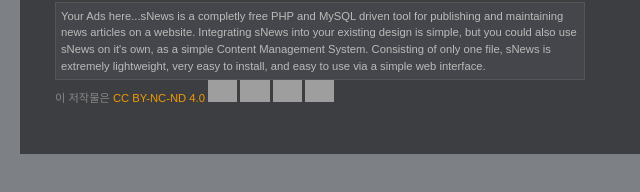
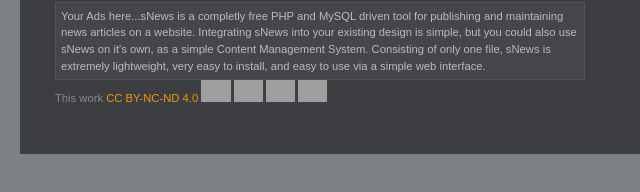
Before and after one commit to doo0000/html, a plain HTML site: page index.html in a window 1280 px wide. Shown: the part 462-654 px from the top of the page, 220-860 px from the left. Drawn offline with Linux system fonts and the light colour scheme; grey boxes are pictures that could not be loaded.

Commit message:
Add files via upload

```diff
--- a/index.html
+++ b/index.html
@@ -61,7 +61,7 @@
     <p class="date">Posted by ERR  <img src="images/timeicon.gif" alt="" /> 00.00.00 ??:??.</p>
     <br />
     <div class="boxad"> Your Ads here...sNews is a completly free PHP and MySQL driven tool for publishing and maintaining news articles on a website. Integrating sNews into your existing design is simple, but you could also use sNews on it's own, as a simple Content Management System. Consisting of only one file, sNews is extremely lightweight, very easy to install, and easy to use via a simple web interface. </div>
-    <p xmlns:cc="http://creativecommons.org/ns#" >이 저작물은 <a href="http://creativecommons.org/licenses/by-nc-nd/4.0/?ref=에 따라 라이센스가 부여됩니다. chooser-v1" target="_blank" rel="license noopener noreferrer" style="display:inline-block;">CC BY-NC-ND 4.0<img style="height:22px!important;margin-left:3px ;세로 정렬:텍스트 하단;" src="https://mirrors.creativecommons.org/presskit/icons/cc.svg?ref=chooser-v1"><img style="height:22px!important;margin-left:3px;vertical-align:text -맨 아래;" src="https://mirrors.creativecommons.org/presskit/icons/by.svg?ref=chooser-v1"><img style="height:22px!important;margin-left:3px;vertical-align:text -맨 아래;" src="https://mirrors.creativecommons.org/presskit/icons/nc.svg?ref=chooser-v1"><img style="height:22px!important;margin-left:3px;vertical-align:text -맨 아래;" src="https://mirrors.creativecommons.org/presskit/icons/nd.svg?ref=chooser-v1"></a></p></div>
+    <p xmlns:cc="http://creativecommons.org/ns#" >This work <a href="http://creativecommons.org/licenses/by-nc-nd/4.0/?ref=에 따라 라이센스가 부여됩니다. chooser-v1" target="_blank" rel="license noopener noreferrer" style="display:inline-block;">CC BY-NC-ND 4.0<img style="height:22px!important;margin-left:3px ;세로 정렬:텍스트 하단;" src="https://mirrors.creativecommons.org/presskit/icons/cc.svg?ref=chooser-v1"><img style="height:22px!important;margin-left:3px;vertical-align:text -맨 아래;" src="https://mirrors.creativecommons.org/presskit/icons/by.svg?ref=chooser-v1"><img style="height:22px!important;margin-left:3px;vertical-align:text -맨 아래;" src="https://mirrors.creativecommons.org/presskit/icons/nc.svg?ref=chooser-v1"><img style="height:22px!important;margin-left:3px;vertical-align:text -맨 아래;" src="https://mirrors.creativecommons.org/presskit/icons/nd.svg?ref=chooser-v1"></a></p></div>
   <div class="footer"></div>
 </div>
 </body>
```
